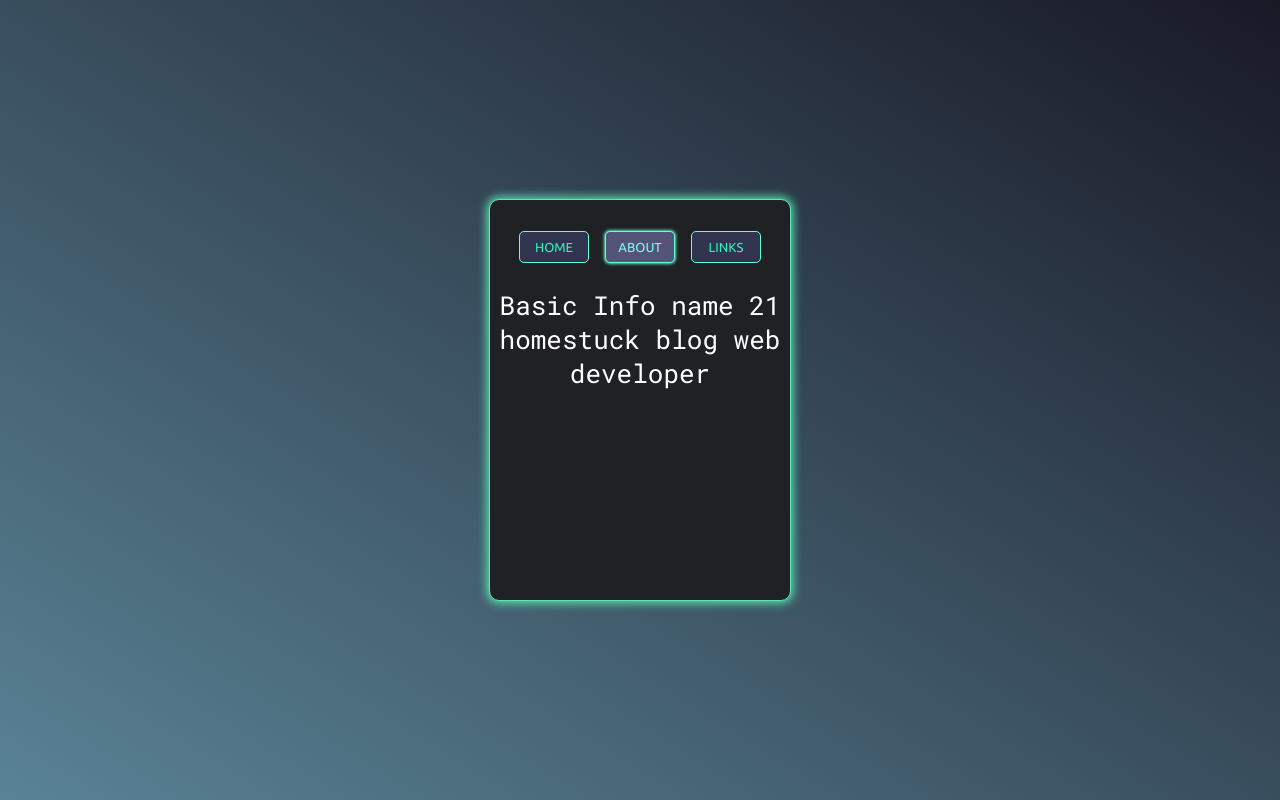
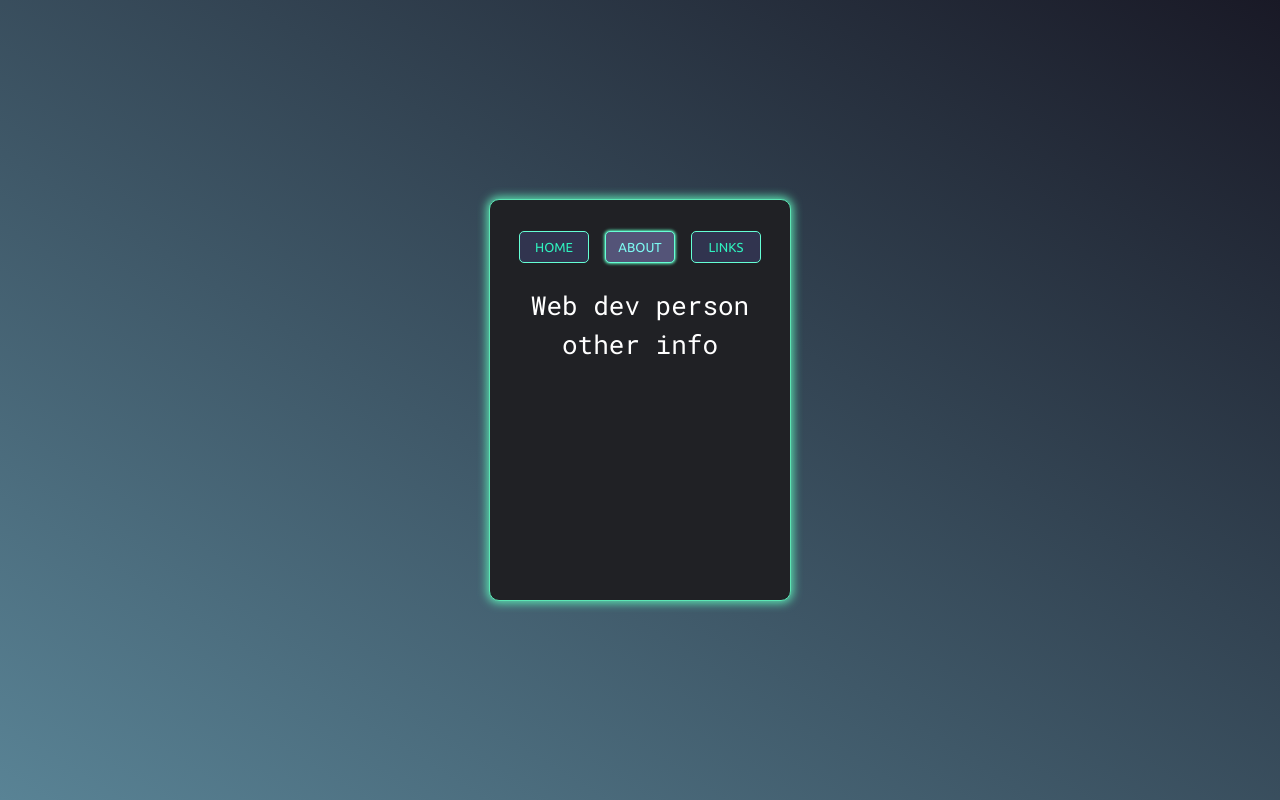
Before and after one commit to sburbd/sburbd.github.io, a React (Create React App) app: page / in a window 1280 px wide. Both pictures are taken after a click on the button "ABOUT". Built offline with nearby package versions, Linux system fonts and the light colour scheme.

Commit message:
update files

```diff
--- a/src/About.js
+++ b/src/About.js
@@ -5,11 +5,8 @@ class About extends Component {
 
     return(
     <div className="animated fadeIn">
-      Basic Info
-      name
-      21
-      homestuck blog
-      web developer
+      <p>Web dev person</p>
+      <p>other info</p>
     </div>
     )
   }
--- a/src/Home.js
+++ b/src/Home.js
@@ -10,6 +10,7 @@ class Home extends Component {
       <p className='zich-subtitle'>(rhymes with peach)</p>
       <p>He/Him</p>
       <p>21</p>
+      <p>Homestuck in 2018</p>
     </div>
     )
   }
```
Also changed, not shown: 8 other files (tests, documents, lock files or other folders).
